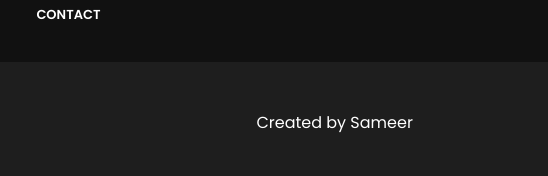
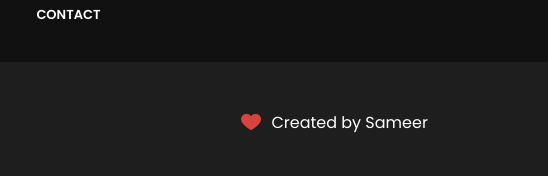
Before and after one commit to SheikhSameer000/office-project-2, a plain HTML site: page index.html in a window 1280 px wide. Shown: the part 3588-3764 px from the top of the page, 732-1280 px from the left. Drawn offline with Linux system fonts and the light colour scheme; a web font is replaced by a local one.

Commit message:
Update index.html

```diff
--- a/index.html
+++ b/index.html
@@ -191,7 +191,8 @@
         <img src="./images/twitter.png" alt="" />
         <img src="./images/youtube.png" alt="" />
       </div>
-      <div class="credit" <img src="./images/heart.png" alt="" />
+      <div class="credit"  alt="" />
+        <img src="./images/heart.png">
       <p>Created by Sameer</p>
     </div>
     </div>
```
